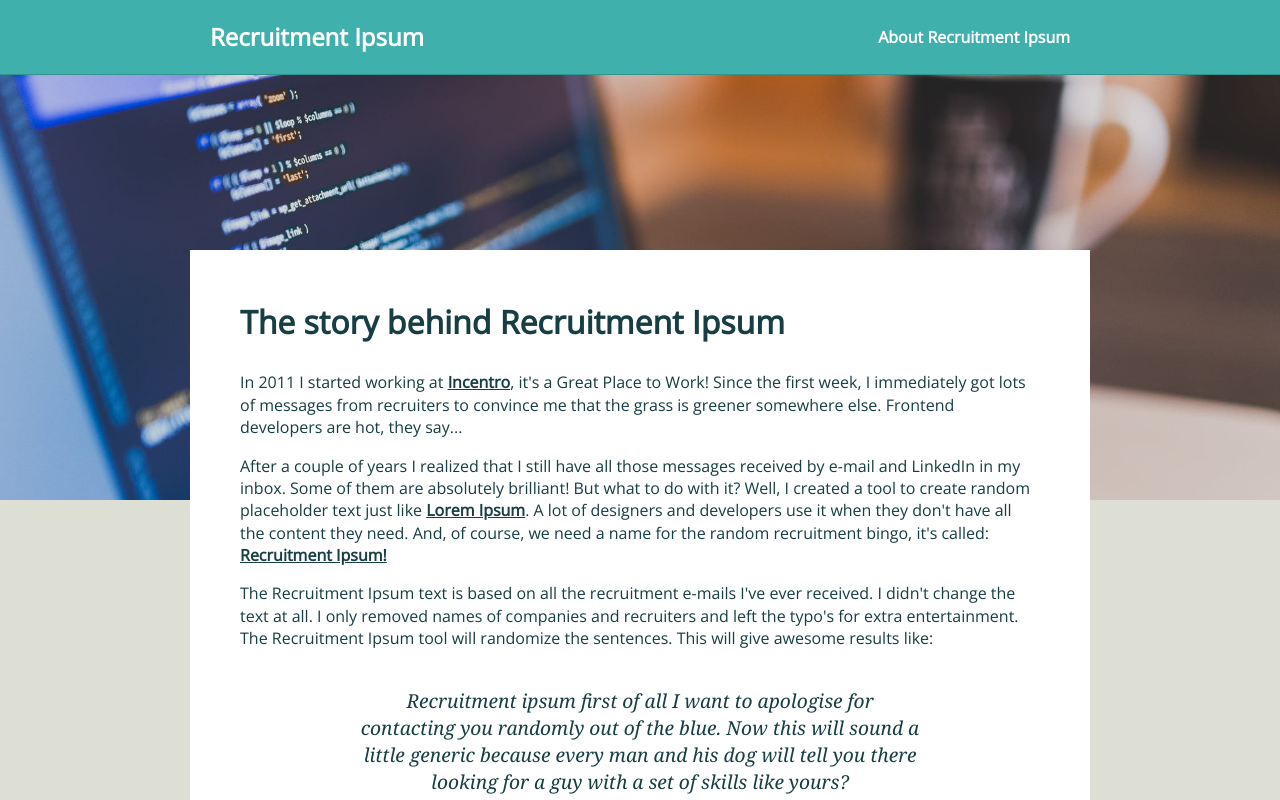
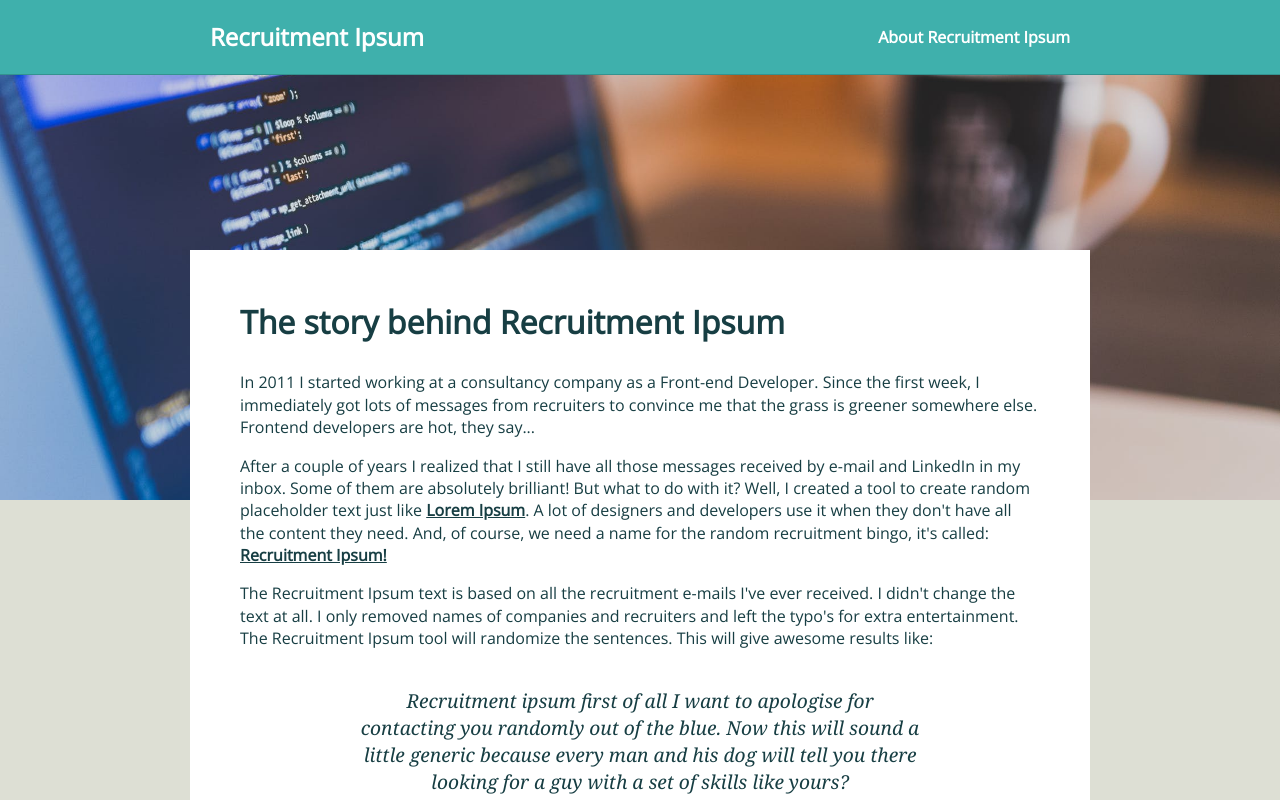
Before and after one commit to jeroenoomsNL/recruitment-ipsum, a Vue app: page /about in a window 1280 px wide. Shown: the top 800 px of the page. Built offline with nearby package versions, Linux system fonts and the light colour scheme.

Commit message:
Update About page

```diff
--- a/src/components/About.vue
+++ b/src/components/About.vue
@@ -3,12 +3,10 @@
     <h2>The story behind Recruitment Ipsum</h2>
 
     <p>
-      In 2011 I started working at
-      <a href="https://www.incentro.com/" title="Incentro" target="_blank"
-        >Incentro</a
-      >, it's a Great Place to Work! Since the first week, I immediately got
-      lots of messages from recruiters to convince me that the grass is greener
-      somewhere else. Frontend developers are hot, they say...
+      In 2011 I started working at a consultancy company as a Front-end
+      Developer. Since the first week, I immediately got lots of messages from
+      recruiters to convince me that the grass is greener somewhere else.
+      Frontend developers are hot, they say...
     </p>
 
     <p>
```
